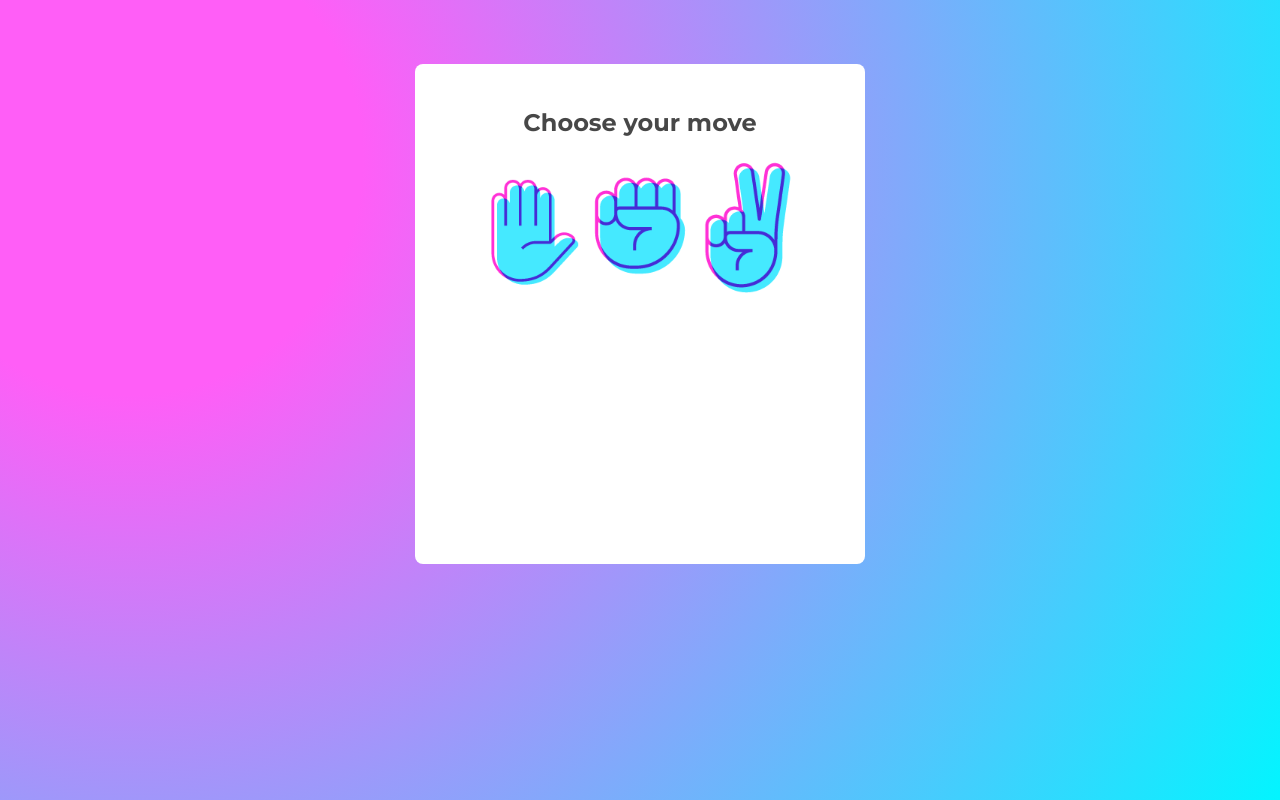
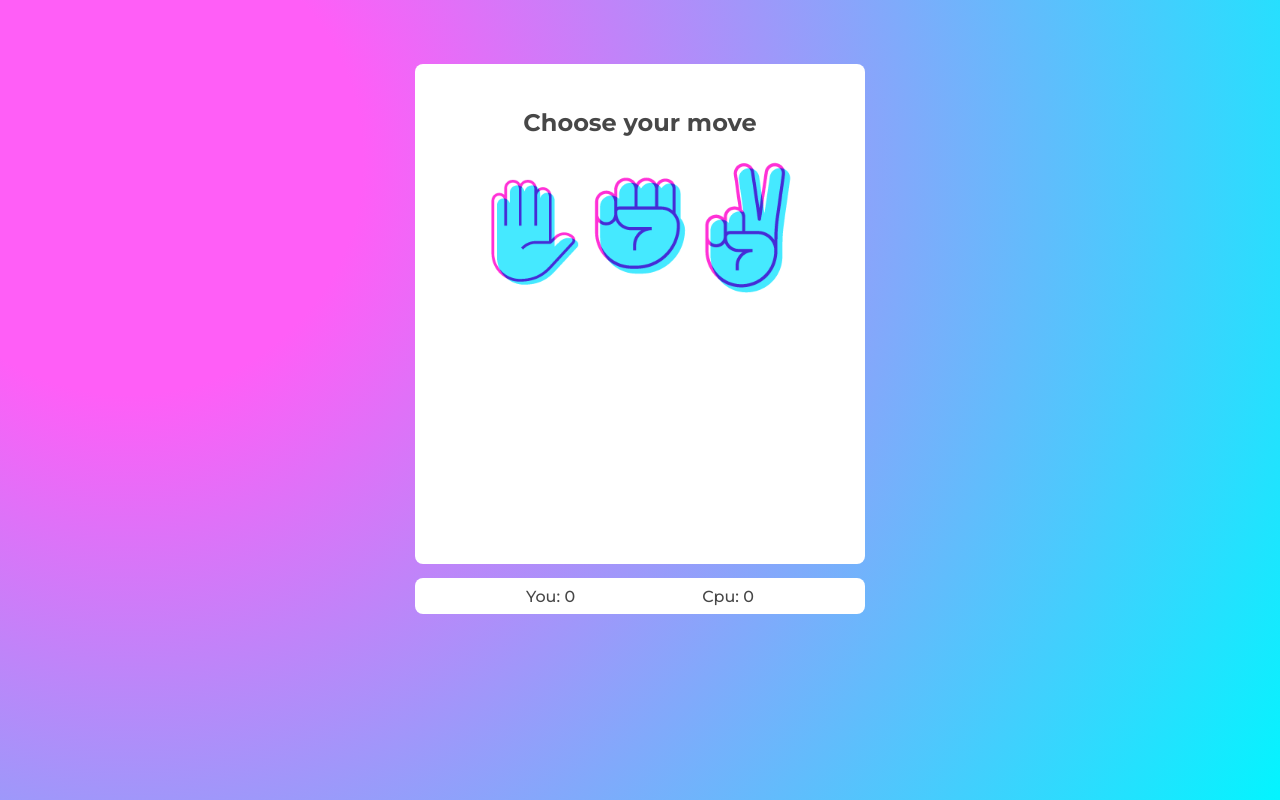
Before and after one commit to devdartagnan/Paper-Rock-Sciscor-Simple-Js, a plain HTML site: page index.html in a window 1280 px wide. Drawn offline with Linux system fonts and the light colour scheme.

Commit message:
adding scores

```diff
--- a/hand.js
+++ b/hand.js
@@ -2,21 +2,30 @@ const hands = document.querySelectorAll('.hand')
 const resultDiv = document.querySelector('.result-text')
 const resultImg = document.querySelector('.result-img')
 const resultSection = document.querySelector('.result')
+const p1Score = document.querySelector('.p1-score')
+const cpuScore = document.querySelector('.cpu-score')
 
+//counters
+let p1Counter = 0
+let cpuCounter = 0
 let n = 0
+
+//checking img
 const rs = resultImg.src.slice(-1)
 rs === '#' ? resultSection.classList.add('none') : resultSection.classList.remove('none')
 
+//click loop
 hands.forEach(() => addEventListener('click', (e) => {
     const click = e.target
     n === 0 ? combat(click.alt) : void (0)
     setTimeout(() => {
         n = 0
-    }, 1000
+    }, 200
     )
 }))
 
 function combat(hand) {
+
     const array = ['paper', 'rock', 'scisor']
     const cpu = ['rock', 'scisor', 'paper']
     let cpuHand = Math.floor(Math.random() * 3)
@@ -27,11 +36,15 @@ function combat(hand) {
             resultImg.src = `assets/${cpu[cpuHand]}.png`
             resultDiv.textContent = `Congrats you won!`
             resultSection.classList.remove('none')
+            p1Counter += 1
+            p1Score.textContent = p1Counter
             n = 1
         } else {
             resultImg.src = `assets/${cpu[cpuHand]}.png`
             resultDiv.textContent = `Sorry you lost!`
             resultSection.classList.remove('none')
+            cpuCounter += 1
+            cpuScore.textContent = cpuCounter
             n = 1
         }
     }
--- a/index.html
+++ b/index.html
@@ -29,6 +29,14 @@
             <img src="#" class="result-img" alt="img result">
             <h2 class="result-text"></h2>
         </section>
+        <section class="score-table">
+            <div>You:
+                <p class="p1-score">0</p>
+            </div>
+            <div>Cpu:
+                <p class="cpu-score">0</p>
+            </div>
+        </section>
     </main>
     <script src="hand.js"></script>
 </body>
--- a/style.css
+++ b/style.css
@@ -21,9 +21,24 @@ body {
     height: 500px;
     margin:4rem  2rem;
     padding-top: 1.5rem;
+    position: relative;
     width: 450px;
 }
-
+.score-table{
+    align-items: center;
+    background-color: #FFF;
+    border-radius: 8px;
+    bottom: -50px;
+    display: flex;
+    gap: 16px;
+    height: 36px;
+    justify-content: space-evenly;
+    position: absolute;
+    width: 450px;
+}
+.score-table div p{
+    display: inline;
+}
 .options {
     text-align: center;
 }
```
